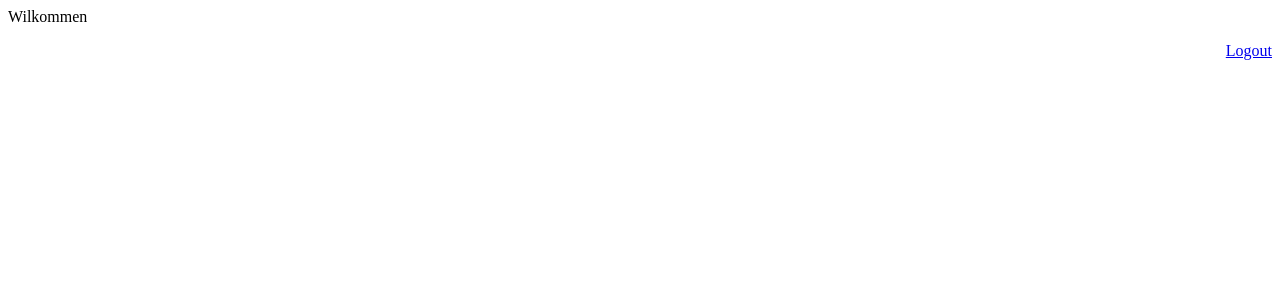
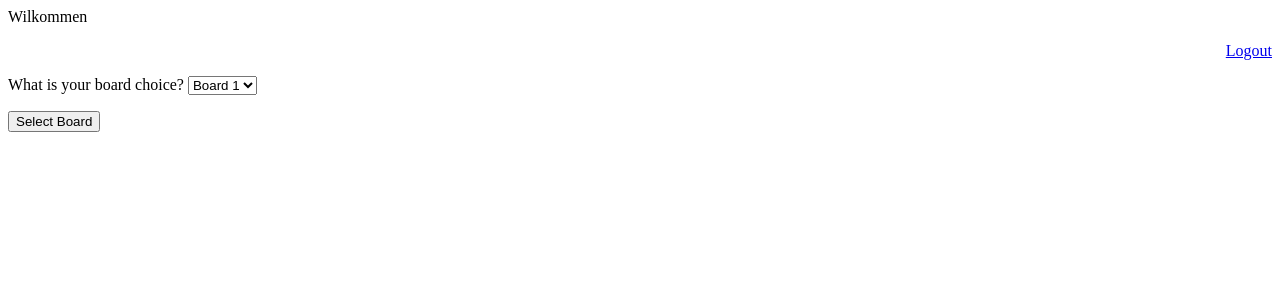
Before and after one commit to dilsada/ceng445-phase3, a Django app: page /home/ in a window 1280 px wide. Before the commit the part shown is almost empty. Shown: the top 300 px of the page. Run offline with Django 3.2, Linux system fonts and the light colour scheme.

Commit message:
add board selection

```diff
--- a/chain_reaction/chain_app/forms.py
+++ b/chain_reaction/chain_app/forms.py
@@ -1,5 +1,12 @@
 from django import forms
 from django.contrib.auth.models import User
+
+BOARD_CHOICES= [
+    ('1', 'Board 1'),
+    ('2', 'Board 2'),
+    ('3', 'Board 3'),
+    ('4', 'Board 4'),
+    ]
 
 class RegisterForm(forms.ModelForm):
     first_name = forms.CharField(widget=forms.TextInput(attrs={'placeholder': 'First Name'}), label='', required=True)
@@ -16,3 +23,7 @@ class RegisterForm(forms.ModelForm):
 class LoginForm(forms.Form):
     username = forms.CharField(widget=forms.TextInput(attrs={'placeholder': 'UserName'}), label='', required=True)
     password = forms.CharField(widget=forms.PasswordInput(attrs={'placeholder': 'Password'}), label='', required=True)
+
+class BoardForm(forms.Form):
+    selected_board = forms.CharField(label='What is your board choice?', widget=forms.Select(choices=BOARD_CHOICES))
+    print(selected_board)
--- a/chain_reaction/chain_app/templates/home.html
+++ b/chain_reaction/chain_app/templates/home.html
@@ -1,2 +1,8 @@
 <p>Wilkommen</p>
 <p align="right">{{ username }}<a href="/logout">Logout</a></p>
+
+<form enctype="multipart/form-data" method="post">
+    {% csrf_token %}
+    {{form.as_p}}
+         <button type="submit" value="Select" style="color:black">Select Board</button>
+</form>
--- a/chain_reaction/chain_app/views.py
+++ b/chain_reaction/chain_app/views.py
@@ -28,7 +28,6 @@ class LoginView(View):
 	def post(self, request):
 		self.login_form = forms.LoginForm(data=request.POST)
 		if self.login_form.is_valid():
-			print('Login form not valid')
 			user = authenticate(username=self.login_form.cleaned_data['username'],
 								password=self.login_form.cleaned_data['password'])
 			if user:
@@ -44,5 +43,17 @@ class LogoutView(View):
 		return HttpResponseRedirect(reverse('login'))
 
 class HomeView(View):
+	board_form = forms.BoardForm()
+
 	def get(self,request):
-		return render(request, 'home.html')
+		return render(request, 'home.html', {'form': self.board_form})
+
+	def post(self, request):
+		self.board_form = forms.BoardForm(data=request.POST)
+		if self.board_form.is_valid():
+			selected_board = self.board_form.cleaned_data['selected_board']
+			print(selected_board)
+			return HttpResponseRedirect(reverse('home'))
+		else:
+			print('Board selection failed')
+			return HttpResponse("class HomeView, post error: invalid board selection")
```
Also changed, not shown: chain_reaction/db.sqlite3.
